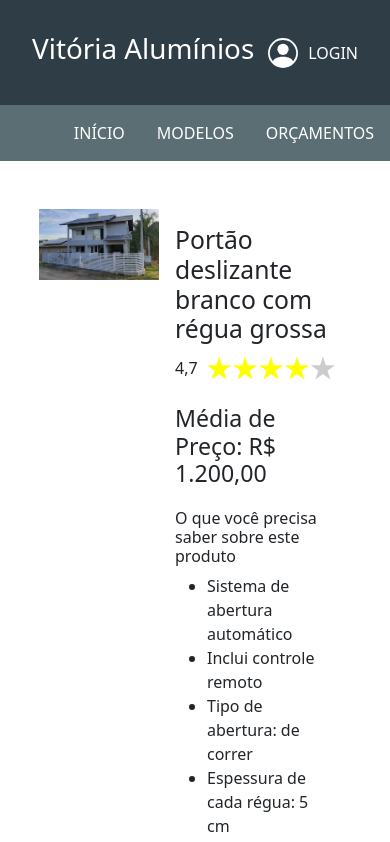
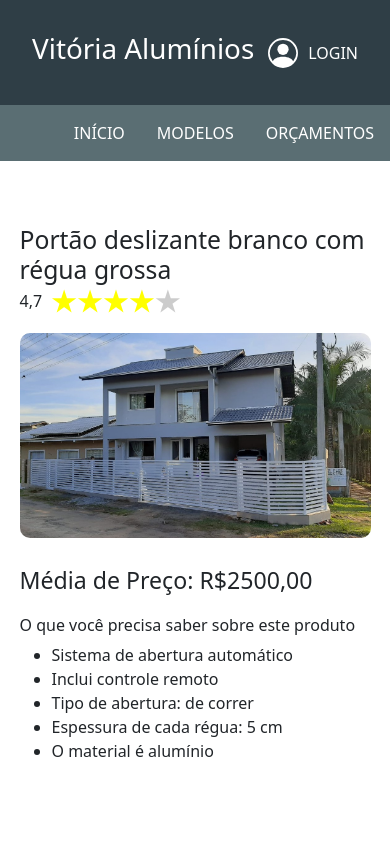
Before and after one commit to fernandapadilha/vitoria-aluminios, a Vue app: page /modelo/1 in a window 390 px wide. Shown: the top 842 px of the page. Built offline with nearby package versions, Linux system fonts and the light colour scheme; a web font is replaced by a local one.

Commit message:
Feat: responsividade da página ModeloView.vue #30

```diff
--- a/src/views/ModeloView.vue
+++ b/src/views/ModeloView.vue
@@ -17,16 +17,21 @@ onMounted(() => {
 
     <main>
         <section class="secao-compra">
-            <img class="foto-portao" :src="modelo.img" alt="portãoBranco">
 
-            <section class="bloco-informacao">
+            <section class="bloco-titulo">
                 <h2>{{ modelo.nome }}</h2>
                 <div>
                     <p>4,7</p>
                     <img src="@/assets/img/avaliacao.png" alt="avaliação">
                 </div>
-                <h3>Média de Preço: R$ 1.200,00</h3>
+            </section>
 
+            <section class="bloco-imagem">
+                <img :src="modelo.img" alt="portãoBranco">
+            </section>
+
+            <section class="bloco-informacao">
+                <h3>Média de Preço: {{ modelo.preco }}</h3>
                 <h6>O que você precisa saber sobre este produto</h6>
                 <ul v-for="(informacao, index) in modelo.descricao" :key="index">
                     <li>{{ informacao }}</li>
@@ -52,19 +57,43 @@ onMounted(() => {
     }
 
     .secao-compra {
-        display: grid;
-        grid-template-columns: 1fr 1.5fr;
-        width: 80%;
+        width: 90%;
     }
 
-    .foto-portao {
+    .bloco-imagem {
         display: grid;
         align-items: center;
-        width: 100%;
+
+        & img {
+            width: 100%;
+            border-radius: 10px;
+        }
+    }
+
+    .bloco-titulo {
+        padding: 1rem 0;
+
+        & div {
+            display: grid;
+            grid-template-columns: 2rem auto;
+            align-items: center;
+
+            & p {
+                display: grid;
+                align-items: center;
+            }
+
+            & img {
+                width: 8rem;
+                max-height: 2rem;
+                object-fit: cover;
+            }
+        }
     }
 
     .bloco-informacao {
-       padding: 1rem;
+        display: grid;
+        padding: 1rem 0;
 
        & h3 {
             padding: .8rem 0;
@@ -93,10 +122,23 @@ onMounted(() => {
     }
 
     .bloco-informacao > ul {
-
         & li {
             list-style-type: disc;
         }
+    }
 
+    @media (min-width: 790px) {
+        .secao-compra {
+            display: grid;
+            grid-template-columns: 1fr 1fr;
+        }
+
+        .bloco-imagem {
+            grid-row: 1 / 3;
+        }
+
+        .bloco-titulo, .bloco-informacao {
+            padding: 1rem;
+        }
     }
 </style>
```
